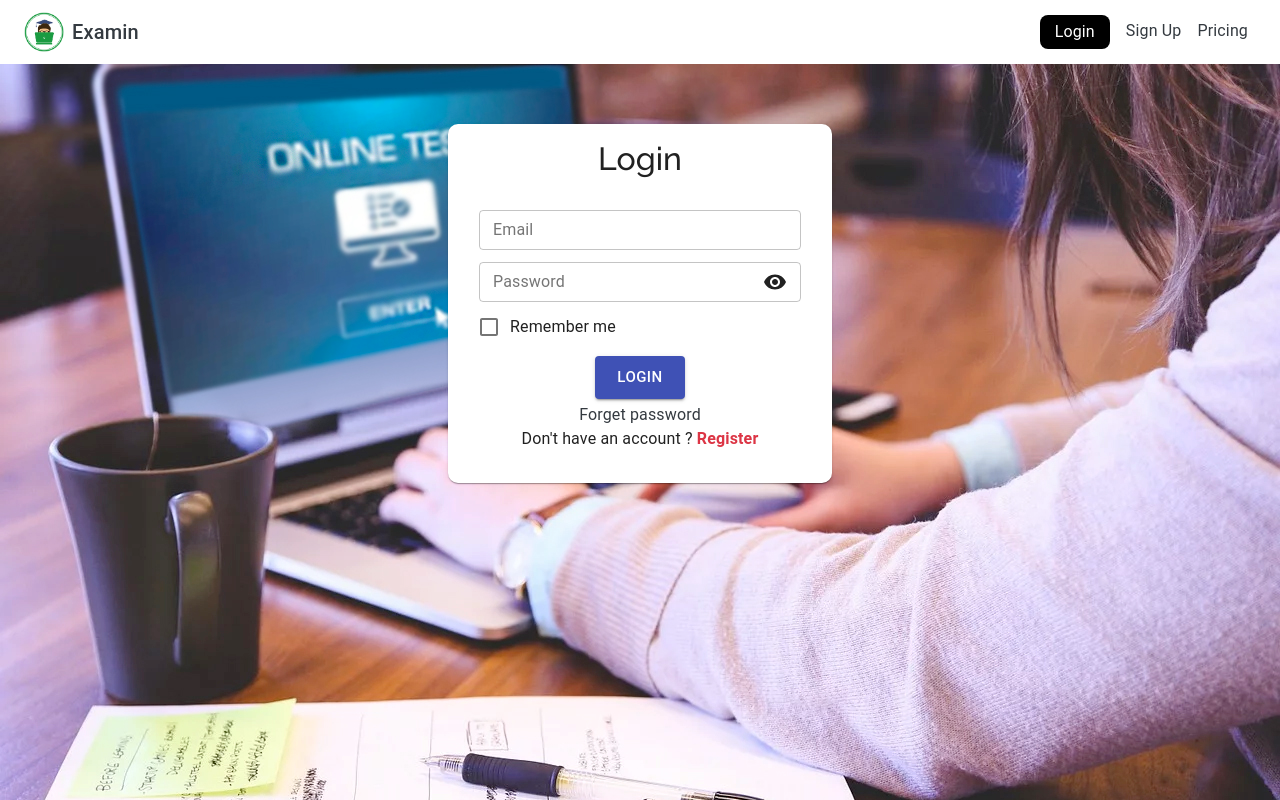
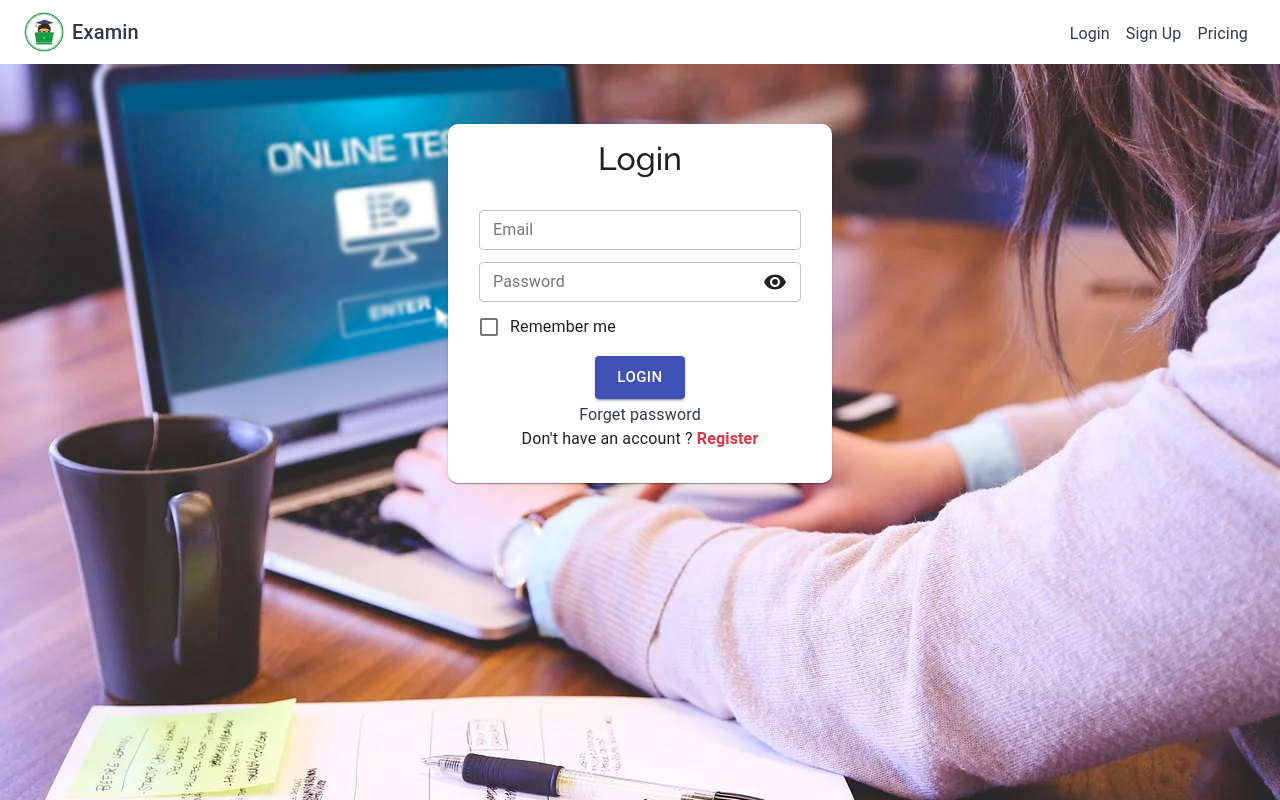
Before and after one commit to upendra-tarnoju/exam-portal, a React (Create React App) app in the folder frontend/: page /login in a window 1280 px wide. Built offline with nearby package versions, Linux system fonts and the light colour scheme.

Commit message:
Fixes #78

```diff
--- a/frontend/src/components/examiner-component/courses-component/courses.js
+++ b/frontend/src/components/examiner-component/courses-component/courses.js
@@ -208,7 +208,7 @@ class Courses extends Component {
 						</TableHead>
 						<TableBody>
 							{courses.length === 0 ? (
-								<StyledTableRow component='th' scope='row'>
+								<StyledTableRow>
 									<StyledTableCell
 										colSpan={5}
 										className='text-center font-weight-bold'
--- a/frontend/src/components/examiner-component/exam-component/exam.js
+++ b/frontend/src/components/examiner-component/exam-component/exam.js
@@ -214,7 +214,7 @@ class Exam extends Component {
 						</TableHead>
 						<TableBody>
 							{examsList.length === 0 ? (
-								<StyledTableRow component='th' scope='row'>
+								<StyledTableRow>
 									<StyledTableCell
 										colSpan={6}
 										className='text-center font-weight-bold'
--- a/frontend/src/components/header/appbarCollapse.js
+++ b/frontend/src/components/header/appbarCollapse.js
@@ -100,7 +100,7 @@ const TypographyMenu = (props) => {
 const AppbarCollapse = (props) => {
 	let { active } = props;
 	let [show, setModal] = React.useState(false);
-	let [activeTab, setActiveTab] = React.useState(0);
+	// let [activeTab, setActiveTab] = React.useState(0);
 	const [userMenu, setUserMenu] = React.useState(null);
 
 	let logOutUser = () => {
@@ -120,13 +120,7 @@ const AppbarCollapse = (props) => {
 	};
 
 	const handleTabChange = (index) => {
-		setActiveTab(index);
-		// let pathName = this.props.location.pathname.split('/')[2];
-		// this.setState({ selectedTab: pathName });
-		// this.props.history.listen((location, action) => {
-		// 	let pathName = location.pathname.split('/')[2];
-		// 	this.setState({ selectedTab: pathName });
-		// });
+		props.setActiveTab(index);
 
 		if (index === 0) props.history.push('/examiner/exam');
 		else if (index === 1) props.history.push('/examiner/course');
@@ -140,13 +134,14 @@ const AppbarCollapse = (props) => {
 	};
 
 	const classes = useStyles();
+	const { activeTab } = props;
 	return (
 		<div className={`ml-auto ${classes.buttonBar}`} id='appbar-collapse'>
 			{props.authenticated ? (
 				<div className='d-flex'>
 					{props.role === 'student' ? (
 						<div
-							onClick={() => handleTabChange(4)}
+							onClick={() => props.setActiveTab(4)}
 							className={`${classes.userButton} cursor-pointer mr-2 ${
 								activeTab === 0 ? classes.activeUserButton : ''
 							}`}
--- a/frontend/src/components/header/navbar.js
+++ b/frontend/src/components/header/navbar.js
@@ -1,18 +1,9 @@
 import React from 'react';
 import { useLocation } from 'react-router';
-import {
-	AppBar,
-	Toolbar,
-	Typography,
-	makeStyles,
-	IconButton,
-} from '@material-ui/core';
-import { MoreVert, Menu, ChevronLeft } from '@material-ui/icons';
-import { connect } from 'react-redux';
+import { AppBar, Toolbar, Typography, makeStyles } from '@material-ui/core';
+import clsx from 'clsx';
 
 import AppbarCollapse from './appbarCollapse';
-import * as ActionType from '../../action';
-import clsx from 'clsx';
 
 const useStyles = makeStyles((theme) => ({
 	buttonBar: {
@@ -34,60 +25,28 @@ const useStyles = makeStyles((theme) => ({
 			duration: theme.transitions.duration.leavingScreen,
 		}),
 	},
-
-	navbarShift: {
-		// width: 'calc(100% - 240px)',
-		transition: theme.transitions.create(['width', 'margin'], {
-			easing: theme.transitions.easing.sharp,
-			duration: theme.transitions.duration.enteringScreen,
-		}),
-	},
 }));
 
 const Navbar = (props) => {
 	const classes = useStyles();
 	const location = useLocation();
-	const [active, setActive] = React.useState('');
-
-	const [anchorEl, setAnchorEl] = React.useState(null);
-
-	const handleMenuClick = (event) => {
-		setAnchorEl(event.currentTarget);
-	};
-
-	const handleClose = () => {
-		setAnchorEl(null);
-	};
+	const [active, setActive] = React.useState(0);
 
 	React.useEffect(() => {
-		setActive(location.pathname.split('/')[1]);
+		let pathname = location.pathname;
+		if (pathname === '/examiner/exam') setActive(0);
+		else if (pathname === '/examiner/course') setActive(1);
+		else if (pathname === '/examiner/students') setActive(2);
+		else if (pathname === '/examiner/settings') setActive(3);
+		else if (pathname === '/admin') setActive(5);
+		else if (pathname === '/admin/examiner') setActive(6);
+		else if (pathname === '/admin/subadmin/details') setActive(7);
+		else if (pathname === '/admin/settings') setActive(8);
 	}, [location]);
 
-	let handleSidebar = () => {
-		let toggle = props.toggle;
-		props.setSidebar(!toggle);
-	};
-
 	return (
-		<AppBar
-			position='static'
-			className={clsx(classes.navbar, {
-				[classes.navbarShift]: props.toggle,
-			})}
-		>
+		<AppBar position='static' className={clsx(classes.navbar)}>
 			<Toolbar>
-				{props.authenticated ? (
-					!props.toggle ? (
-						<IconButton color='primary' onClick={handleSidebar}>
-							<Menu />
-						</IconButton>
-					) : (
-						<IconButton onClick={handleSidebar}>
-							<ChevronLeft />
-						</IconButton>
-					)
-				) : null}
-
 				<img
 					src={require('../../assets/logo.png')}
 					width='40'
@@ -98,38 +57,10 @@ const Navbar = (props) => {
 				<Typography variant='h6' className='text-dark'>
 					Examin
 				</Typography>
-				<AppbarCollapse
-					active={active}
-					anchorEl={anchorEl}
-					handleMenuClick={handleClose}
-				/>
-
-				<div className={`ml-auto ${classes.verticalButton}`}>
-					<IconButton onClick={handleMenuClick}>
-						<MoreVert />
-					</IconButton>
-				</div>
+				<AppbarCollapse activeTab={active} setActiveTab={setActive} />
 			</Toolbar>
 		</AppBar>
 	);
 };
 
-const mapDispatchToProps = (dispatch) => {
-	return {
-		setSidebar: (toggle) => {
-			dispatch({
-				type: ActionType.COLLAPSE_SIDEBAR,
-				toggle: toggle,
-			});
-		},
-	};
-};
-
-const mapStateToProps = (state) => {
-	return {
-		toggle: state.adminReducer.sidebarToggle,
-		authenticated: state.adminReducer.authenticated,
-	};
-};
-
-export default connect(mapStateToProps, mapDispatchToProps)(Navbar);
+export default Navbar;
--- a/frontend/src/forms/course-form/searchCourseForm.js
+++ b/frontend/src/forms/course-form/searchCourseForm.js
@@ -16,7 +16,7 @@ const SearchCourseForm = (props) => {
 			{(formikProps) => (
 				<Form onSubmit={formikProps.handleSubmit}>
 					<div className='row d-flex align-items-center'>
-						<div className='col-md-3'>
+						<div className='col-md-4'>
 							<TextField
 								variant='outlined'
 								className='w-100'
@@ -29,7 +29,7 @@ const SearchCourseForm = (props) => {
 								InputLabelProps={{ shrink: true }}
 							/>
 						</div>
-						<div className='col-md-3'>
+						<div className='col-md-4'>
 							<TextField
 								variant='outlined'
 								className='w-100'
@@ -43,7 +43,7 @@ const SearchCourseForm = (props) => {
 								name='startDate'
 							/>
 						</div>
-						<div className='col-md-3'>
+						<div className='col-md-4'>
 							<TextField
 								variant='outlined'
 								className='w-100'
@@ -57,7 +57,8 @@ const SearchCourseForm = (props) => {
 								name='endDate'
 							/>
 						</div>
-						<div className='col-md-3'>
+					</div>
+					<div className='mt-3 d-flex justify-content-end'>
 						<Button
 							variant='contained'
 							className=' bg-dark text-white'
@@ -79,7 +80,6 @@ const SearchCourseForm = (props) => {
 							Cancel
 						</Button>
 					</div>
-					</div>
 				</Form>
 			)}
 		</Formik>
--- a/frontend/src/index.css
+++ b/frontend/src/index.css
@@ -13,63 +13,22 @@ body {
 	height: 100% !important;
 }
 
-code {
-	font-family: source-code-pro, Menlo, Monaco, Consolas, 'Courier New',
-		monospace;
-}
-
-.modal-content {
-	border: none;
-}
-
-#wrapper {
-	overflow-x: hidden;
-}
-
-#sidebar-wrapper {
-	min-height: 100vh;
-	margin-left: -15rem;
-	-webkit-transition: margin 0.25s ease-out;
-	-moz-transition: margin 0.25s ease-out;
-	-o-transition: margin 0.25s ease-out;
-	transition: margin 0.25s ease-out;
-}
-
-#sidebar-wrapper .list-group {
-	width: 15rem;
-}
-.logo {
-	width: 6rem;
-}
-
-.adminIcon:hover {
-	cursor: pointer;
-	color: white !important;
-}
-
-#page-content-wrapper {
-	min-width: 100vw;
-}
-
-#wrapper.toggled #sidebar-wrapper {
-	margin-left: 0;
-}
-
-@media (min-width: 768px) {
-	#sidebar-wrapper {
-		margin-left: 0;
-	}
-
-	#page-content-wrapper {
-		min-width: 0;
-		width: 100%;
-	}
-
-	#wrapper.toggled #sidebar-wrapper {
-		margin-left: -15rem;
-	}
-}
-
 .bgGrey {
 	background-color: #f5f5f5;
 }
+
+::-webkit-scrollbar {
+	width: 10px;
+}
+
+::-webkit-scrollbar-track {
+	background-color: #ebebeb;
+	-webkit-border-radius: 10px;
+	border-radius: 10px;
+}
+
+::-webkit-scrollbar-thumb {
+	-webkit-border-radius: 10px;
+	border-radius: 10px;
+	background: #6d6d6d;
+}
```
Lines whose indentation alone changed are shown as unchanged.
